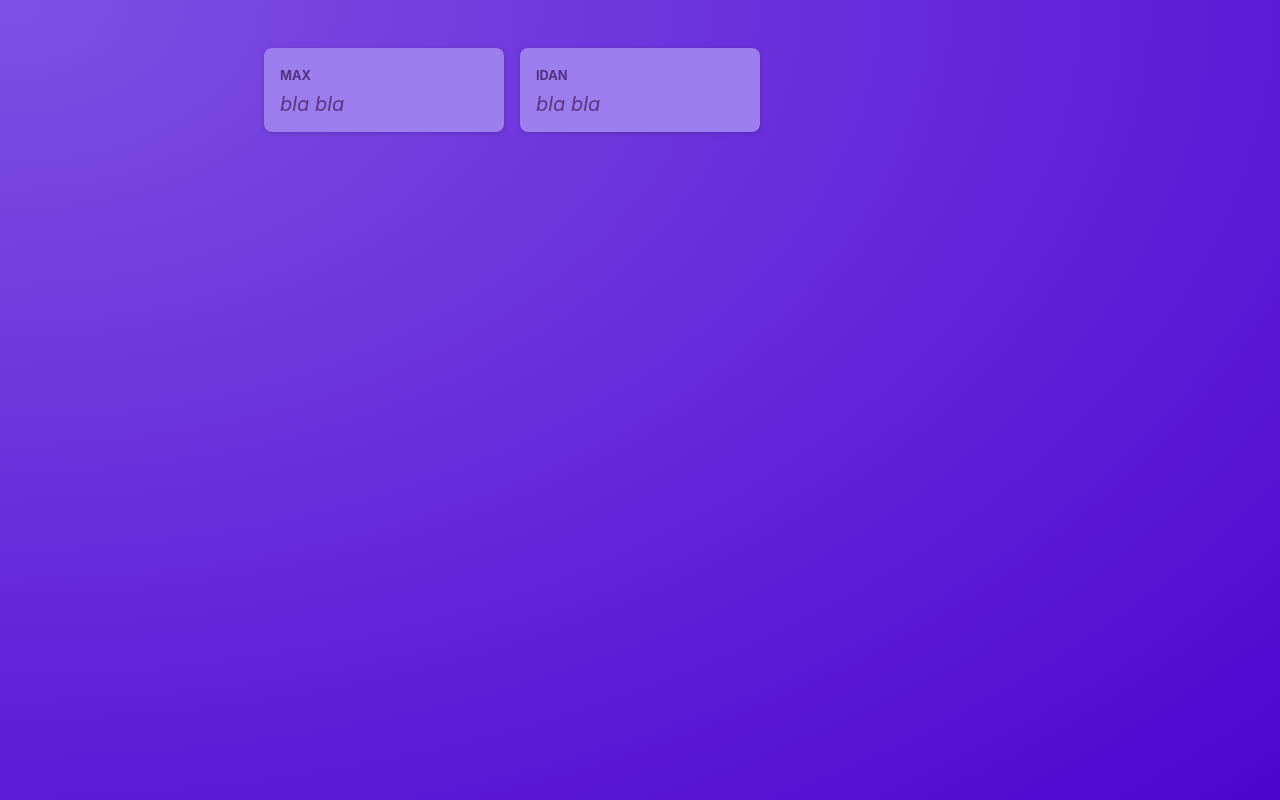
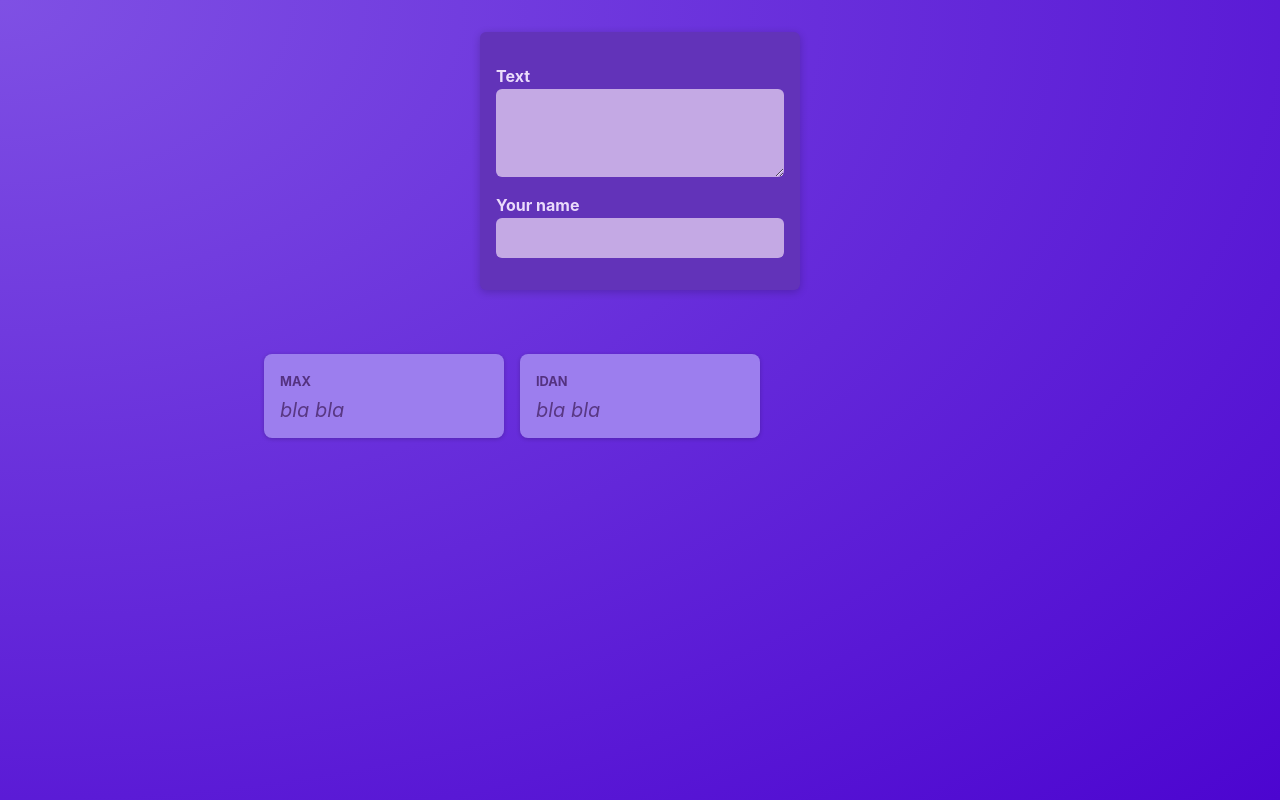
Before and after one commit to nirgluzman/React-Crash-Course, a React (Vite) app: page / in a window 1280 px wide. Built offline with nearby package versions, Linux system fonts and the light colour scheme.

Commit message:
add NewPost component and its CSS module stylesheet

```diff
--- /dev/null
+++ b/src/components/NewPost.jsx
@@ -0,0 +1,24 @@
+import classes from './NewPost.module.css';
+
+export default function NewPost() {
+	return (
+		<form className={classes.form}>
+			<p>
+				<label htmlFor='body'>Text</label>
+				<textarea
+					id='body'
+					required
+					rows={3}
+				/>
+			</p>
+			<p>
+				<label htmlFor='name'>Your name</label>
+				<input
+					type='text'
+					id='name'
+					required
+				/>
+			</p>
+		</form>
+	);
+}
--- /dev/null
+++ b/src/components/NewPost.module.css
@@ -0,0 +1,55 @@
+.form {
+  background-color: #6233b9;
+  padding: 1rem;
+  width: 20rem;
+  margin: 2rem auto;
+  border-radius: 6px;
+  box-shadow: 0 2px 8px rgba(0, 0, 0, 0.2);
+}
+
+.form label {
+  display: block;
+  margin-bottom: 0.05rem;
+  color: #eadbfb;
+  font-weight: bold;
+}
+
+.form input,
+.form textarea {
+  display: block;
+  width: 100%;
+  font: inherit;
+  padding: 0.5rem;
+  border-radius: 6px;
+  border: none;
+  background-color: #c4a9e4;
+  color: #28262c;
+}
+
+.actions {
+  display: flex;
+  justify-content: flex-end;
+  gap: 0.5rem;
+}
+
+.actions button {
+  cursor: pointer;
+  font: inherit;
+  padding: 0.5rem 1.5rem;
+  border: none;
+  border-radius: 4px;
+  background-color: #34036c;
+  color: #e5d5f7;
+}
+
+.actions button:hover {
+  background-color: #23014a;
+}
+
+.actions button[type='button'] {
+  background-color: transparent;
+}
+
+.actions button[type='button']:hover {
+  color: #d1bee6;
+}
--- a/src/components/PostsList.jsx
+++ b/src/components/PostsList.jsx
@@ -1,8 +1,12 @@
 import Post from './Post';
+import NewPost from './NewPost';
+
 import classes from './PostsList.module.css';
 
 export default function PostsList() {
 	return (
+		<>
+			<NewPost />
 			<ul className={classes.posts}>
 				<Post
 					author='Max'
@@ -13,5 +17,6 @@
 					body='bla bla'
 				/>
 			</ul>
+		</>
 	);
 }
```
Lines whose indentation alone changed are shown as unchanged.
